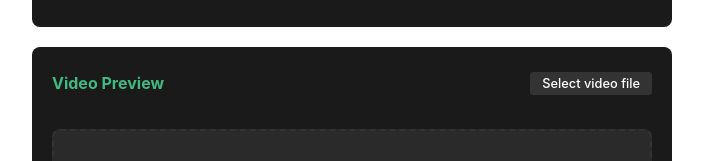
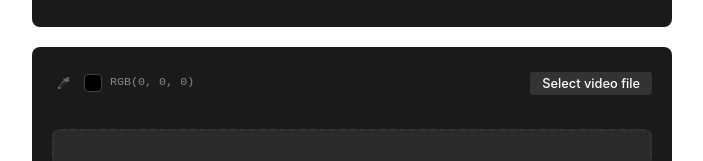
Before and after one commit to blastromen-labs/video-converter, a Vue app: page / in a window 1280 px wide. Shown: the part 841-1002 px from the top of the page, without its empty margins (288-991 px from the left). Built offline with nearby package versions, Linux system fonts and the light colour scheme.

Commit message:
add color swap tool

```diff
--- /dev/null
+++ b/src/components/ColorAnalyzer.vue
@@ -0,0 +1,139 @@
+<script setup>
+import { ref, onMounted, onUnmounted, computed } from 'vue'
+
+const pickedColor = ref({ r: 0, g: 0, b: 0 })
+const isPickerActive = ref(false)
+
+const startPicking = () => {
+    isPickerActive.value = true
+    window.addEventListener('mousemove', handleMouseMove)
+    window.addEventListener('click', handleClick, { capture: true })
+    document.body.style.cursor = 'crosshair'
+}
+
+const stopPicking = () => {
+    isPickerActive.value = false
+    window.removeEventListener('mousemove', handleMouseMove)
+    window.removeEventListener('click', handleClick, { capture: true })
+    document.body.style.cursor = 'default'
+}
+
+const handleMouseMove = (e) => {
+    if (!isPickerActive.value) return
+
+    try {
+        // Get the processed preview canvas
+        const previewCanvas = document.querySelector('.processed-preview')
+        if (!previewCanvas) return
+
+        // Get canvas-relative coordinates
+        const rect = previewCanvas.getBoundingClientRect()
+        const x = e.clientX - rect.left
+        const y = e.clientY - rect.top
+
+        // Only pick if within canvas bounds
+        if (x >= 0 && x < rect.width && y >= 0 && y < rect.height) {
+            const ctx = previewCanvas.getContext('2d')
+            // Calculate pixel position in actual canvas coordinates
+            const pixelX = Math.floor((x * previewCanvas.width) / rect.width)
+            const pixelY = Math.floor((y * previewCanvas.height) / rect.height)
+
+            const pixel = ctx.getImageData(
+                pixelX,
+                pixelY,
+                1, 1
+            )
+            pickedColor.value = {
+                r: pixel.data[0],
+                g: pixel.data[1],
+                b: pixel.data[2]
+            }
+        }
+    } catch (error) {
+        console.error('Error picking color:', error)
+    }
+}
+
+const handleClick = (e) => {
+    if (!isPickerActive.value) return
+    e.preventDefault()
+    e.stopPropagation()
+    stopPicking()
+}
+
+onUnmounted(() => {
+    if (isPickerActive.value) {
+        stopPicking()
+    }
+})
+
+// Add computed hex value
+const hexColor = computed(() => {
+    const toHex = (n) => n.toString(16).padStart(2, '0')
+    return `#${toHex(pickedColor.value.r)}${toHex(pickedColor.value.g)}${toHex(pickedColor.value.b)}`
+})
+</script>
+
+<template>
+    <div class="color-analyzer">
+        <button class="picker-btn" :class="{ active: isPickerActive }" @click.prevent="startPicking"
+            title="Pick color from video preview">
+            <svg width="16" height="16" viewBox="0 0 24 24">
+                <path fill="currentColor"
+                    d="M20.71 5.63l-2.34-2.34c-.39-.39-1.02-.39-1.41 0l-3.12 3.12-1.93-1.91-1.41 1.41 1.42 1.42L3 18.25V21h2.75l11.92-11.92 1.42 1.42 1.41-1.41-1.92-1.92 3.12-3.12c.4-.4.4-1.03.01-1.42zM6.92 19L5 17.08l8.06-8.06 1.92 1.92L6.92 19z" />
+            </svg>
+        </button>
+        <div class="color-values" :style="{ color: isPickerActive ? '#42b883' : '#888' }">
+            <div class="color-preview" :style="{ backgroundColor: hexColor }"></div>
+            <span>RGB({{ pickedColor.r }}, {{ pickedColor.g }}, {{ pickedColor.b }})</span>
+        </div>
+    </div>
+</template>
+
+<style>
+.color-analyzer {
+    display: flex;
+    align-items: center;
+    gap: 8px;
+    font-size: 0.9em;
+    color: #888;
+}
+
+.picker-btn {
+    background: none;
+    border: none;
+    color: #666;
+    width: 24px;
+    height: 24px;
+    padding: 4px;
+    border-radius: 4px;
+    cursor: pointer;
+    display: flex;
+    align-items: center;
+    justify-content: center;
+}
+
+.picker-btn:hover {
+    background: #333;
+    color: #fff;
+}
+
+.picker-btn.active {
+    background: #42b883;
+    color: white;
+}
+
+.color-values {
+    font-family: monospace;
+    display: flex;
+    align-items: center;
+    gap: 8px;
+}
+
+.color-preview {
+    width: 16px;
+    height: 16px;
+    border-radius: 4px;
+    border: 1px solid #444;
+}
+</style>
--- a/src/components/OutputSettings.vue
+++ b/src/components/OutputSettings.vue
@@ -101,6 +101,12 @@ const randomizeSettings = () => {
             ...props.adjustments.invert,
             enabled: randomBool(),
             strength: randomInt(0, 100)
+        },
+        colorSwap: {
+            enabled: randomBool(),
+            sourceColor: `#${Math.floor(Math.random() * 16777215).toString(16).padStart(6, '0')}`,
+            targetColor: `#${Math.floor(Math.random() * 16777215).toString(16).padStart(6, '0')}`,
+            tolerance: randomInt(0, 100)
         }
     }
 
@@ -235,6 +241,35 @@ const throttledEmit = throttle((type, value) => {
                                         ...adjustments,
                                         invert: { ...value, strength: parseInt($event.target.value) }
                                     })" min="0" max="100" class="adjustment-number" :disabled="!value.enabled">
+                                </template>
+                                <template v-else-if="key === 'colorSwap'">
+                                    <div class="color-swap-controls" :class="{ disabled: !value.enabled }">
+                                        <div class="color-picker-group">
+                                            <label>Source:</label>
+                                            <input type="color" :value="value.sourceColor" @input="emit('update:adjustments', {
+                                                ...adjustments,
+                                                colorSwap: { ...value, sourceColor: $event.target.value }
+                                            })" :disabled="!value.enabled" class="small-color-picker">
+                                        </div>
+                                        <div class="color-picker-group">
+                                            <label>Target:</label>
+                                            <input type="color" :value="value.targetColor" @input="emit('update:adjustments', {
+                                                ...adjustments,
+                                                colorSwap: { ...value, targetColor: $event.target.value }
+                                            })" :disabled="!value.enabled" class="small-color-picker">
+                                        </div>
+                                        <div class="tolerance-control">
+                                            <label>Tolerance:</label>
+                                            <input type="range" :value="value.tolerance" @input="emit('update:adjustments', {
+                                                ...adjustments,
+                                                colorSwap: { ...value, tolerance: parseInt($event.target.value) }
+                                            })" min="0" max="100" :disabled="!value.enabled">
+                                            <input type="number" :value="value.tolerance" @input="emit('update:adjustments', {
+                                                ...adjustments,
+                                                colorSwap: { ...value, tolerance: parseInt($event.target.value) }
+                                            })" min="0" max="100" class="adjustment-number" :disabled="!value.enabled">
+                                        </div>
+                                    </div>
                                 </template>
                             </div>
                             <button class="reset-icon-btn" @click="emit('update:adjustments', {
@@ -523,4 +558,28 @@ input[type="color"] {
     border-radius: 4px;
     padding: 6px 8px;
 }
+
+.color-swap-controls {
+    display: flex;
+    align-items: center;
+    gap: 12px;
+    flex: 1;
+}
+
+.color-picker-group {
+    display: flex;
+    align-items: center;
+    gap: 4px;
+}
+
+.tolerance-control {
+    display: flex;
+    align-items: center;
+    gap: 6px;
+    flex: 1;
+}
+
+.tolerance-control input[type="range"] {
+    flex: 1;
+}
 </style>
--- a/src/components/VideoToBinaryConverter.vue
+++ b/src/components/VideoToBinaryConverter.vue
@@ -3,6 +3,7 @@ import { ref, watch, computed } from 'vue'
 import VideoPreview from './VideoPreview.vue'
 import TrimVideo from './TrimVideo.vue'
 import OutputSettings from './OutputSettings.vue'
+import ColorAnalyzer from './ColorAnalyzer.vue'
 
 const dropZone = ref(null)
 const fileInput = ref(null)
@@ -78,6 +79,12 @@ const adjustments = ref({
   invert: {
     enabled: false,
     strength: 100
+  },
+  colorSwap: {
+    enabled: false,
+    sourceColor: '#0000ff',
+    targetColor: '#000000',
+    tolerance: 50
   }
 })
 
@@ -594,6 +601,12 @@ const DEFAULT_SETTINGS = {
     invert: {
       enabled: false,
       strength: 100
+    },
+    colorSwap: {
+      enabled: false,
+      sourceColor: '#0000ff',
+      targetColor: '#000000',
+      tolerance: 50
     }
   },
   trim: {
@@ -657,16 +670,9 @@ const hexToRgb = (hex) => {
 // Update the image processing in updatePreview and resizeVideo
 const processPixel = (r, g, b) => {
   let rr = r, gg = g, bb = b
-
-  // Cache adjustments to avoid repeated property lookups
   const adj = adjustments.value
 
-  // Skip processing if no adjustments are enabled
-  if (!Object.values(adj).some(a => a.enabled)) {
-    return [rr, gg, bb]
-  }
-
-  // Apply RGB level adjustments first
+  // 1. RGB level adjustments
   if (adj.redLevel.enabled) {
     const factor = adj.redLevel.value / 128
     rr = Math.min(255, rr * factor)
@@ -680,49 +686,21 @@ const processPixel = (r, g, b) => {
     bb = Math.min(255, bb * factor)
   }
 
-  // Apply color reduction first if enabled and level is 1
-  if (adj.colorReduce.enabled && adj.colorReduce.levels === 1) {
-    const luminance = Math.round(rr * 0.299 + gg * 0.587 + bb * 0.114)
-    return [luminance >= 128 ? 255 : 0, luminance >= 128 ? 255 : 0, luminance >= 128 ? 255 : 0]
-  }
-
-  // Convert RGB to HSL and apply adjustments
-  const [h, s, l] = rgbToHsl(rr, gg, bb)
-  let newH = h
-  let newS = s
-
-  // Apply hue adjustment
-  if (adj.hue.enabled) {
-    newH = h + (adj.hue.value - 128) * 1.4
-    newH = (newH + 360) % 360
-  }
-
-  // Apply saturation adjustment
-  if (adj.saturation.enabled) {
-    newS = s * (adj.saturation.value / 128)
-    newS = Math.max(0, Math.min(100, newS))
-  }
-
-  // Convert back to RGB
-  const [r1, g1, b1] = hslToRgb(newH, newS, l)
-  rr = r1
-  gg = g1
-  bb = b1
-
-  // Apply basic adjustments
+  // 2. Brightness
   if (adj.brightness.enabled) {
     rr += (adj.brightness.value - 128)
     gg += (adj.brightness.value - 128)
     bb += (adj.brightness.value - 128)
   }
 
+  // 3. Contrast
   if (adj.contrast.enabled) {
     rr = ((rr - 128) * (adj.contrast.value / 128)) + 128
     gg = ((gg - 128) * (adj.contrast.value / 128)) + 128
     bb = ((bb - 128) * (adj.contrast.value / 128)) + 128
   }
 
-  // Apply tone adjustments
+  // 4. Highlights
   if (adj.highlights.enabled && rr > 128) {
     rr += (adj.highlights.value - 128) * ((rr - 128) / 128)
   }
@@ -733,6 +711,7 @@ const processPixel = (r, g, b) => {
     bb += (adj.highlights.value - 128) * ((bb - 128) / 128)
   }
 
+  // 5. Shadows
   if (adj.shadows.enabled && rr < 128) {
     rr += (adj.shadows.value - 128) * ((128 - rr) / 128)
   }
@@ -743,6 +722,7 @@ const processPixel = (r, g, b) => {
     bb += (adj.shadows.value - 128) * ((128 - bb) / 128)
   }
 
+  // 6. Midtones
   if (adj.midtones.enabled) {
     const midtoneFactor = 1 - Math.abs(rr - 128) / 128
     rr += (adj.midtones.value - 128) * midtoneFactor
@@ -752,15 +732,15 @@ const processPixel = (r, g, b) => {
     bb += (adj.midtones.value - 128) * midtoneFactorB
   }
 
-  // Apply color reduction for levels > 1
-  if (adj.colorReduce.enabled && adj.colorReduce.levels > 1) {
+  // 7. Color reduction
+  if (adj.colorReduce.enabled) {
     const step = 256 / (adj.colorReduce.levels - 1)
     rr = Math.round(Math.round(rr / step) * step)
     gg = Math.round(Math.round(gg / step) * step)
     bb = Math.round(Math.round(bb / step) * step)
   }
 
-  // Add invert effect
+  // 8. Invert
   if (adj.invert.enabled) {
     const strength = adj.invert.strength / 100
     rr = rr * (1 - strength) + (255 - rr) * strength
@@ -768,7 +748,7 @@ const processPixel = (r, g, b) => {
     bb = bb * (1 - strength) + (255 - bb) * strength
   }
 
-  // Apply colorize
+  // 9. Colorize
   if (adj.colorize.enabled) {
     const tintColor = hexToRgb(adj.colorize.color)
     const luminance = (rr * 0.299 + gg * 0.587 + bb * 0.114) / 255
@@ -778,6 +758,28 @@ const processPixel = (r, g, b) => {
     rr = r2
     gg = g2
     bb = b2
+  }
+
+  // 10. Color swap
+  if (adj.colorSwap.enabled) {
+    const sourceRGB = hexToRgb(adj.colorSwap.sourceColor)
+    const targetRGB = hexToRgb(adj.colorSwap.targetColor)
+
+    // Calculate color distance (simple Euclidean distance)
+    const distance = Math.sqrt(
+      Math.pow(rr - sourceRGB[0], 2) +
+      Math.pow(gg - sourceRGB[1], 2) +
+      Math.pow(bb - sourceRGB[2], 2)
+    )
+
+    // If color is within tolerance, swap it
+    const maxDistance = (adj.colorSwap.tolerance / 100) * 441.67 // sqrt(255^2 * 3)
+    if (distance <= maxDistance) {
+      const blendFactor = 1 - (distance / maxDistance)
+      rr = rr * (1 - blendFactor) + targetRGB[0] * blendFactor
+      gg = gg * (1 - blendFactor) + targetRGB[1] * blendFactor
+      bb = bb * (1 - blendFactor) + targetRGB[2] * blendFactor
+    }
   }
 
   return [rr, gg, bb]
@@ -891,7 +893,9 @@ const cancelConversion = () => {
 
     <div class="preview-section" @drop="handleDrop" @dragover="preventDefault" @dragenter="preventDefault">
       <div class="preview-header">
-        <h4>Video Preview</h4>
+        <div class="preview-title">
+          <ColorAnalyzer />
+        </div>
         <div class="preview-actions">
           <div v-if="isConverting" class="converting-status">
             <span>Converting...</span>
@@ -933,3 +937,11 @@ const cancelConversion = () => {
     </div>
   </div>
 </template>
+
+<style>
+.preview-title {
+  display: flex;
+  align-items: center;
+  gap: 12px;
+}
+</style>
```
Also changed, not shown: src/components/VideoPreview.vue (+5 -4 lines).
